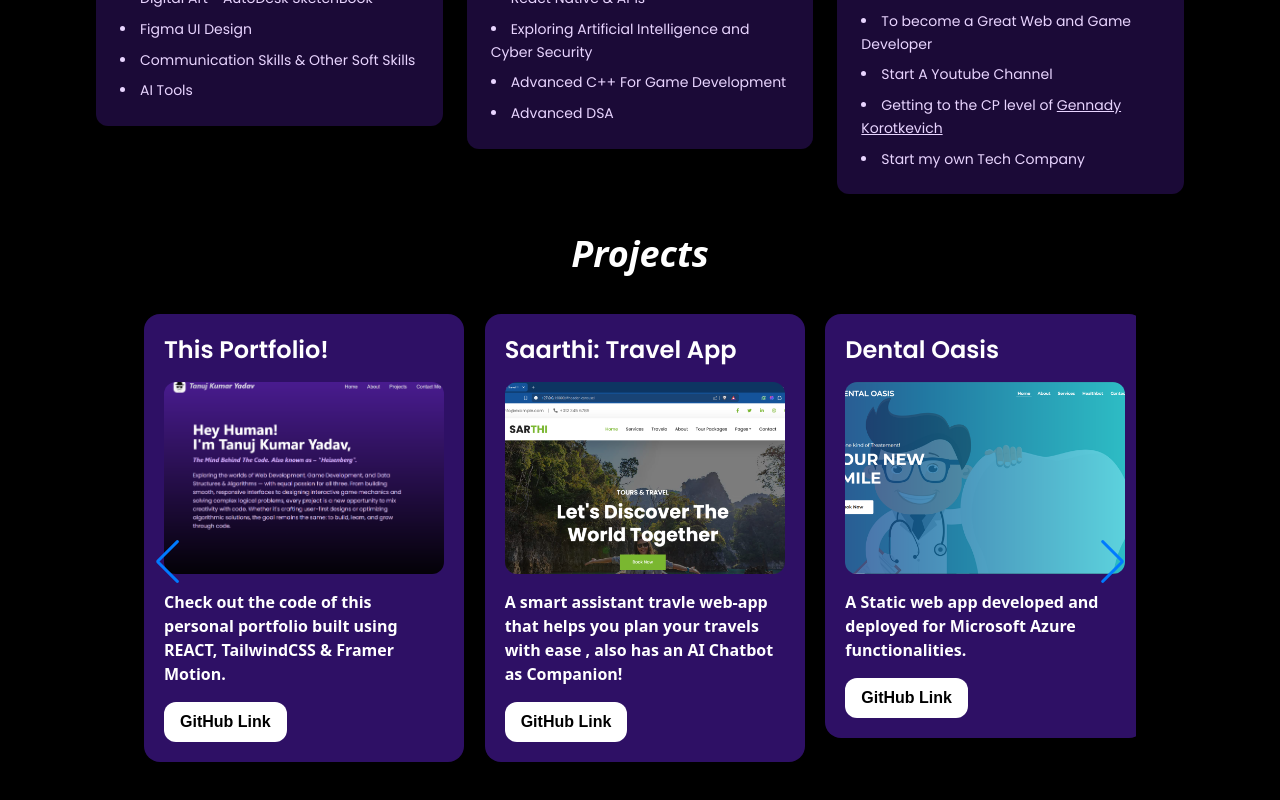
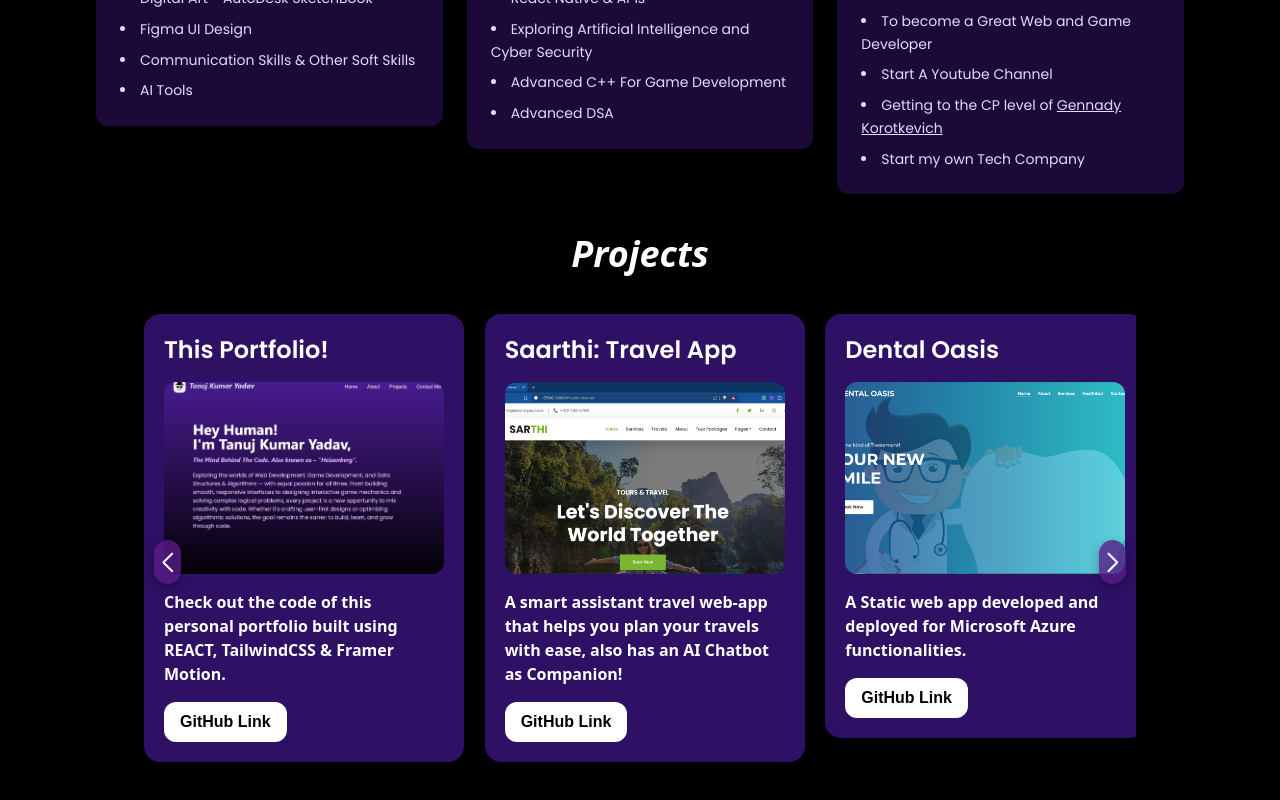
Before and after one commit to tanuj-26heisnbrg/My-Portfolio, a React (Vite) app: page / in a window 1280 px wide. Shown: the part 1384-2184 px from the top of the page. Built offline with nearby package versions, Linux system fonts and the light colour scheme.

Commit message:
New feature added

```diff
--- a/src/Components/Projects.jsx
+++ b/src/Components/Projects.jsx
@@ -6,13 +6,13 @@ import { Swiper, SwiperSlide } from 'swiper/react';
 import { Navigation } from 'swiper/modules';
 import 'swiper/css';
 import 'swiper/css/navigation';
-
-
+import './swiperCustom.css'; // <-- Step 1: add custom CSS file import
 
 const Projects = () => {
   return (
     <>
-      <motion.div id='projects'
+      <motion.div
+        id='projects'
         initial={{ opacity: 0, y: 80 }}
         animate={{ opacity: 1, y: 0 }}
         transition={{
@@ -27,7 +27,7 @@ const Projects = () => {
         Projects
       </motion.div>
 
-      <div className="w-4/5 max-w-7xl mx-auto mt-10 px-4">
+      <div className="w-4/5 max-w-7xl mx-auto mt-10 px-4 relative">
         <Swiper
           modules={[Navigation]}
           navigation
@@ -41,7 +41,7 @@ const Projects = () => {
           loop={true}
           className="!pb-10"
         >
-          <SwiperSlide >
+          <SwiperSlide>
             <Card
               bgColor="bg-violet-950"
               heading="This Portfolio!"
@@ -57,7 +57,7 @@ const Projects = () => {
               bgColor="bg-violet-950"
               heading="Saarthi: Travel App"
               imageSrc="./website.png"
-              description="A smart assistant travle web-app that helps you plan your travels with ease , also has an AI Chatbot as Companion!"
+              description="A smart assistant travel web-app that helps you plan your travels with ease, also has an AI Chatbot as Companion!"
               buttonText="GitHub Link"
               buttonLink="https://github.com/tanuj-26heisnbrg/travel_site-main"
             />
@@ -74,18 +74,16 @@ const Projects = () => {
             />
           </SwiperSlide>
 
-           <SwiperSlide>
+          <SwiperSlide>
             <Card
               bgColor="bg-violet-950"
-              heading="Exam Seating Arrangment System"
+              heading="Exam Seating Arrangement System"
               imageSrc="./examseating.png"
               description="A JAVA GUI app to generate seating arrangement plans as per one's need."
-
               buttonText="GitHub Link "
               buttonLink="https://github.com/tanuj-26heisnbrg/Exam-Seating-Arrangement-System"
             />
           </SwiperSlide>
-
         </Swiper>
       </div>
     </>
--- /dev/null
+++ b/src/Components/swiperCustom.css
@@ -0,0 +1,22 @@
+/* swiperCustom.css */
+.swiper-button-prev,
+.swiper-button-next {
+  color: white;
+  background-color: rgba(88, 28, 135, 0.8); /* violet bg */
+  padding: 0.8rem;
+  border-radius: 9999px; /* fully rounded */
+  box-shadow: 0 4px 12px rgba(0, 0, 0, 0.3);
+  transition: all 0.3s ease;
+}
+
+.swiper-button-prev:hover,
+.swiper-button-next:hover {
+  transform: scale(1.1);
+  background-color: rgba(139, 92, 246, 0.9); /* lighter violet on hover */
+}
+
+.swiper-button-prev::after,
+.swiper-button-next::after {
+  font-size: 1.2rem;
+  font-weight: bold;
+}
```
